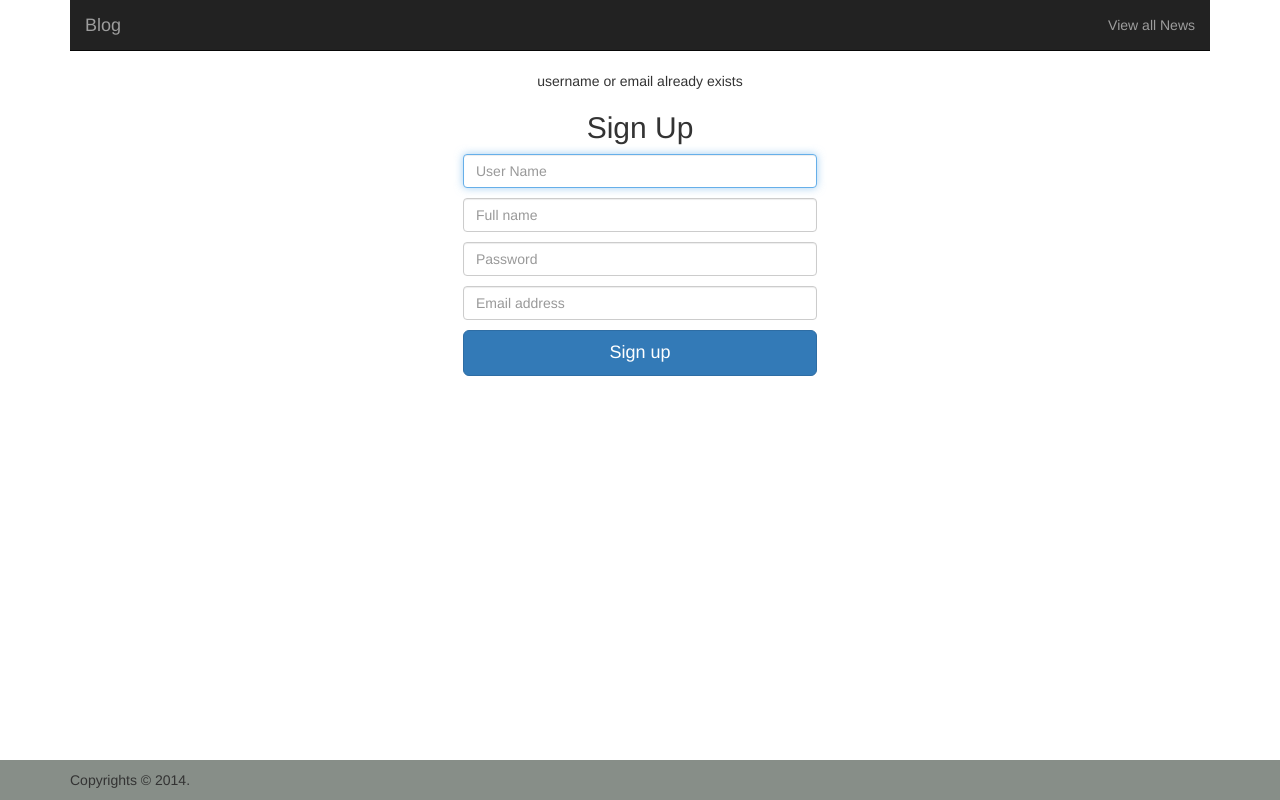
After one commit to aliems/Blog-making, a PHP site: page /signup3.php in a window 1280 px wide. The commit adds this page. Run offline with PHP 8.4, Linux system fonts and the light colour scheme.

Commit message:
sign up error

```diff
--- a/signup2.php
+++ b/signup2.php
@@ -16,7 +16,7 @@ if ($done == true)
 {
 	header("Location:login.php");
 }else{
-	echo "username / email already exists";
+	header("Location:signup3.php");
 }
 
 
--- /dev/null
+++ b/signup3.php
@@ -0,0 +1,24 @@
+<link href="temp/assets/css/bootstrap.css" rel="stylesheet">
+<link href="temp/assets/css/main.css" rel="stylesheet">
+
+<?php
+	include 'temp/header1.php';
+?>
+
+<div class="container" style="width:30%;">
+	<p style="text-align: center;">username or email already exists</p>
+	<h2>Sign Up</h2>
+		<form action="signup2.php" method="post" class="form-signup" role="form">
+  			<input type="text" name="username" class="form-control" placeholder="User Name" required autofocus>
+  			<input type="text" name="fullname" class="form-control" placeholder="Full name" required autofocus>
+  			<input type="password" name="password" class="form-control" placeholder="Password" required autofocus>
+  			<input type="email" id="inputEmail" name="email" class="form-control" placeholder="Email address" required autofocus>
+
+   			<button class="btn btn-lg btn-primary btn-block" type="submit">Sign up</button>
+		</form>
+	</div>
+
+
+<?php
+	include 'temp/footer.php';
+?>
```
